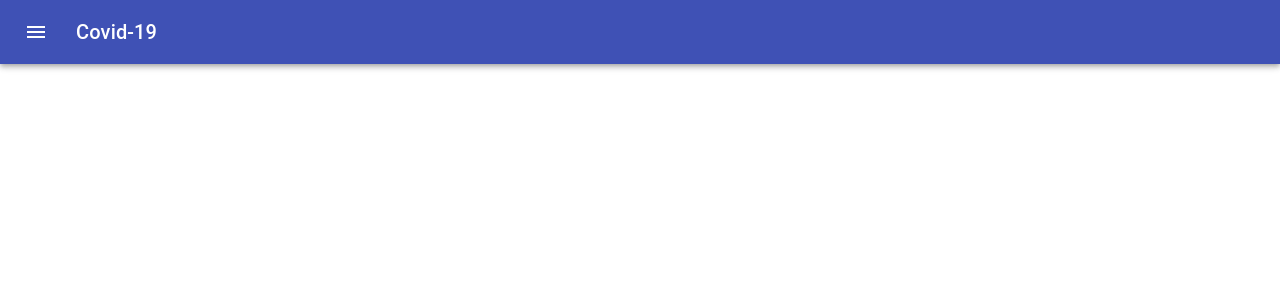
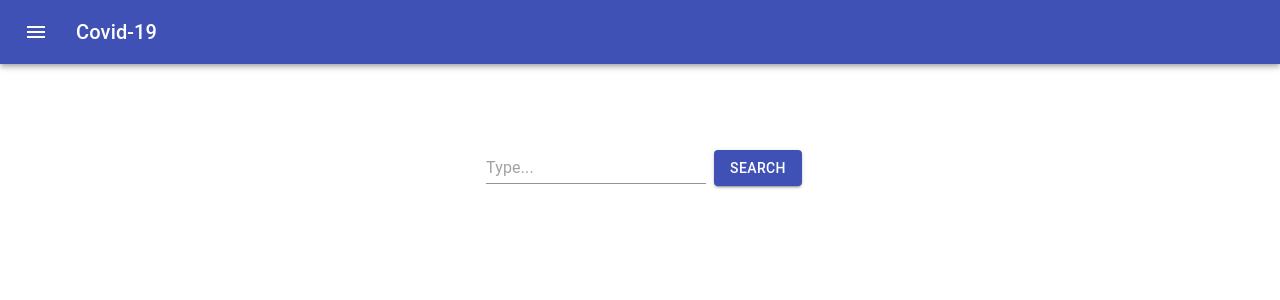
Before and after one commit to emrekrt1655/covid-19-website-app, a React (Create React App) app: page / in a window 1280 px wide. Shown: the top 300 px of the page. Built offline with nearby package versions, Linux system fonts and the light colour scheme.

Commit message:
add SearchBox

```diff
--- a/src/App.js
+++ b/src/App.js
@@ -1,8 +1,12 @@
 import Navbar from './components/Navbar'
+import SearchBox from './components/SearchBox'
 
 function App() {
   return (
+    <>
     <Navbar/>
+    <SearchBox/>
+    </>
   );
 }
 
--- /dev/null
+++ b/src/components/SearchBox.js
@@ -0,0 +1,39 @@
+import React from "react";
+import { Input, Button, Container, Grid } from "@material-ui/core";
+import { makeStyles } from "@material-ui/core/styles";
+
+const useStyles = makeStyles((theme) => ({
+  root: {
+    "& > *": {
+      margin: theme.spacing(1),
+    },
+  },
+
+  wrapper: {
+    marginTop: "5rem",
+    height: "calc(100vh - 19.0625rem)",
+    textAlign: "center",
+  },
+}));
+
+const SearchBox = () => {
+  const classes = useStyles();
+
+  return (
+    <Container className={classes.wrapper} maxWidth="sm">
+      <Grid container direction="row" justify="center" alignItems="center">
+        <form className={classes.root} noValidate autoComplete="off">
+          <Input
+            placeholder="Type..."
+            inputProps={{ "aria-label": "description" }}
+          />
+        </form>
+        <Button variant="contained" color="primary">
+          Search
+        </Button>
+      </Grid>
+    </Container>
+  );
+};
+
+export default SearchBox;
```
